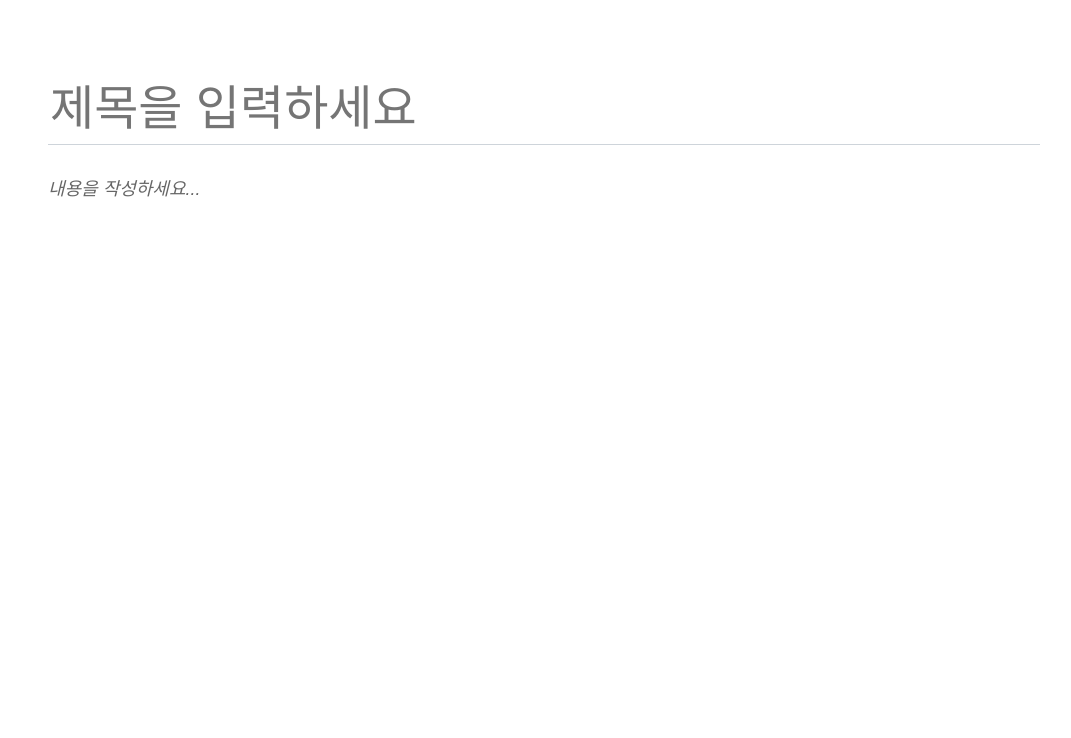
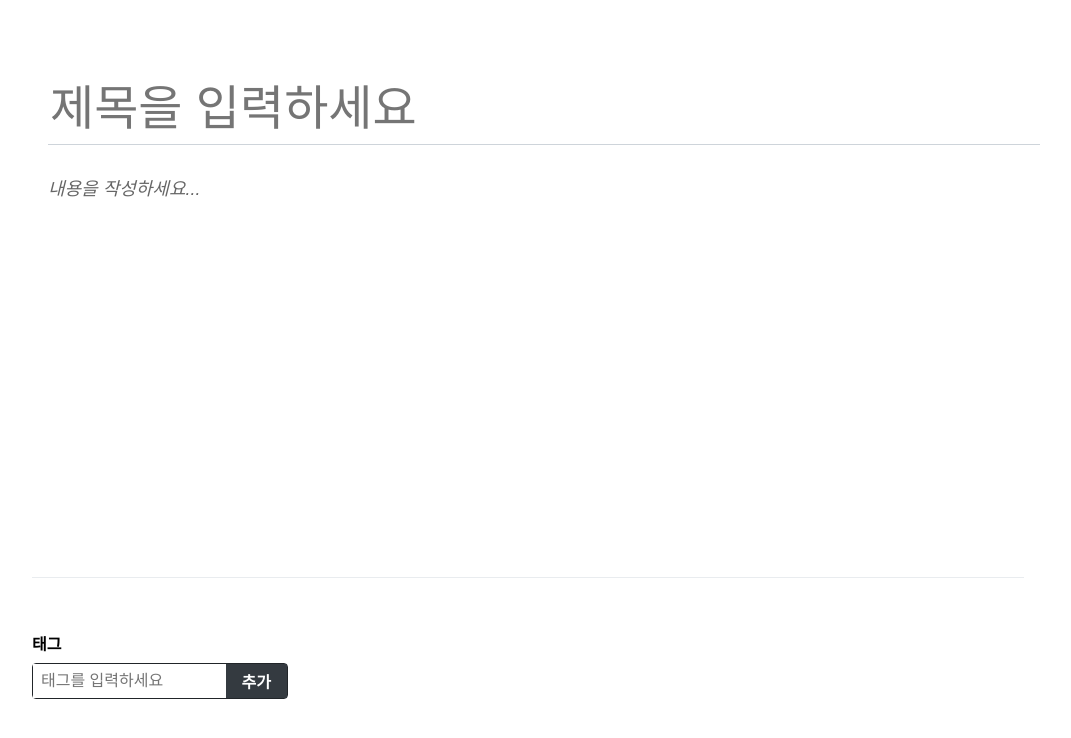
Before and after one commit to Jason9789/TAB_website, a React (Create React App) app in the folder tab-frontend/: page /write in a window 1280 px wide. Shown: the top 738 px of the page, without its empty margins (112-1183 px from the left). Built offline with nearby package versions, Linux system fonts and the light colour scheme.

Commit message:
add TagBox Component

```diff
--- a/tab-frontend/package.json
+++ b/tab-frontend/package.json
@@ -15,6 +15,7 @@
     "react-router-dom": "^5.1.2",
     "react-scripts": "3.3.1",
     "redux": "^4.0.5",
+    "redux-thunk": "^2.3.0",
     "redux-actions": "^2.6.5",
     "redux-devtools-extension": "^2.13.8",
     "redux-saga": "^1.1.3",
--- /dev/null
+++ b/tab-frontend/src/components/write/TagBox.js
@@ -0,0 +1,127 @@
+import React, { useState, useCallback } from 'react';
+import styled from 'styled-components';
+import palette from '../../lib/styles/palette';
+
+const TagBoxBlock = styled.div`
+    width: 100%;
+    border-top: 1px solid ${palette.gray[2]};
+    padding-top: 2rem;
+
+    h4 {
+        color: ${palette.gray[8]}
+        margin-top: 0;
+        margin-bottom: 0.5rem;
+    }
+`;
+
+const TagForm = styled.form`
+  border-radius: 4px;
+  overflos: hidden;
+  display: flex;
+  width: 256px;
+  border: 1px solid ${palette.gray[9]}; /* 스타일 초기화 */
+  input,
+  button {
+    outline: none;
+    border: none;
+    font-size: 1rem;
+  }
+
+  input {
+    padding: 0.5rem;
+    flex: 1;
+    min-width: 0;
+  }
+
+  button {
+    cursor: pointer;
+    padding-right: 1rem;
+    padding-left: 1rem;
+    border: none;
+    background: ${palette.gray[8]};
+    color: white;
+    font-weight: bold;
+    &:hover {
+      background: ${palette.gray[6]};
+    }
+  }
+`;
+
+const Tag = styled.div`
+  margin-right: 0.5rem;
+  color: ${palette.gray[6]};
+  cursor: pointer;
+  &:hover {
+    opacity: 0.5;
+  }
+`;
+
+const TagListBlock = styled.div`
+  display: flex;
+  margin-top: 0.5rem;
+`;
+
+// React.memo를 사용하여 tag 값이 바뀔 때만 리렌더링되도록 처리
+const TagItem = React.memo(({ tag, onRemove }) => (
+  <Tag onClick={() => onRemove(tag)}>#{tag}</Tag>
+));
+
+// React.memo를 사용하여 tags 값이 바뀔 때만 리렌더링되도록 처리
+const TagList = React.memo(({ tags, onRemove }) => (
+  <TagListBlock>
+    {tags.map(tag => (
+      <TagItem key={tag} tag={tag} onRemove={onRemove} />
+    ))}
+  </TagListBlock>
+));
+
+const TagBox = () => {
+  const [input, setInput] = useState('');
+  const [localTags, setLocalTags] = useState([]);
+
+  const insertTag = useCallback(
+    tag => {
+      if (!tag) return; // 공백이라면 추가하지 않음
+      if (localTags.includes(tag)) return; // 이미 존재한다면 추가하지 않음
+      setLocalTags([...localTags, tag]);
+    },
+    [localTags],
+  );
+
+  const onRemove = useCallback(
+    tag => {
+      setLocalTags(localTags.filter(t => t !== tag));
+    },
+    [localTags],
+  );
+
+  const onChange = useCallback(e => {
+    setInput(e.target.value);
+  }, []);
+
+  const onSubmit = useCallback(
+    e => {
+      e.preventDefault();
+      insertTag(input.trim()); // 앞뒤 공백을 없앤 후 등록
+      setInput(''); // input 초기화
+    },
+    [input, insertTag],
+  );
+
+  return (
+    <TagBoxBlock>
+      <h4>태그</h4>
+      <TagForm onSubmit={onSubmit}>
+        <input
+          placeholder="태그를 입력하세요"
+          value={input}
+          onChange={onChange}
+        />
+        <button type="submit">추가</button>
+      </TagForm>
+      <TagList tags={localTags} onRemove={onRemove} />
+    </TagBoxBlock>
+  );
+};
+
+export default TagBox;
--- a/tab-frontend/src/pages/WritePage.js
+++ b/tab-frontend/src/pages/WritePage.js
@@ -1,11 +1,13 @@
 import React from 'react';
 import Editor from '../components/write/Editor';
+import TagBox from '../components/write/TagBox';
 import Responsive from '../components/common/Responsive';
 
 const WritePage = () => {
   return (
     <Responsive>
       <Editor />
+      <TagBox />
     </Responsive>
   );
 };
```
Also changed, not shown: 1 other file (tests, documents, lock files or other folders).
